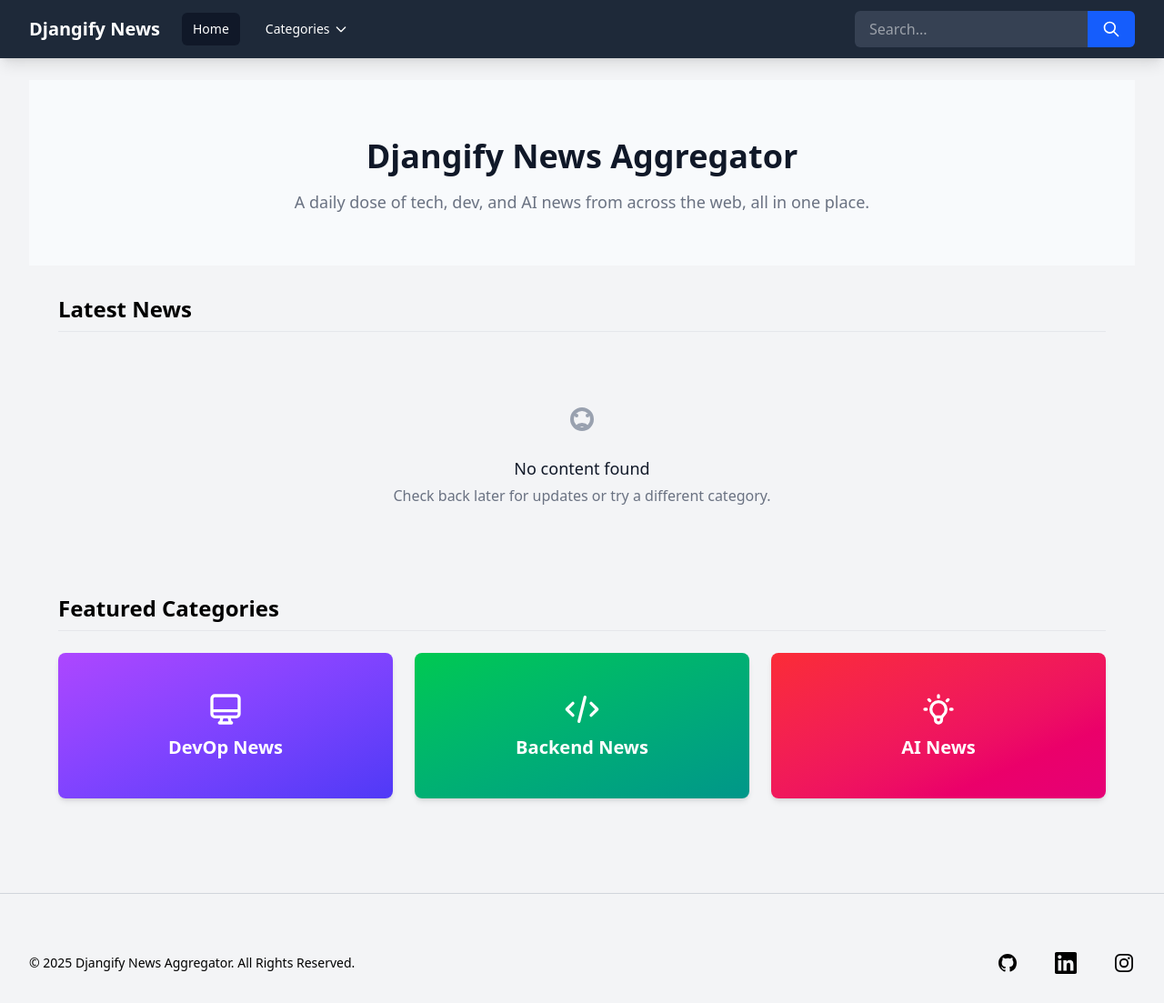
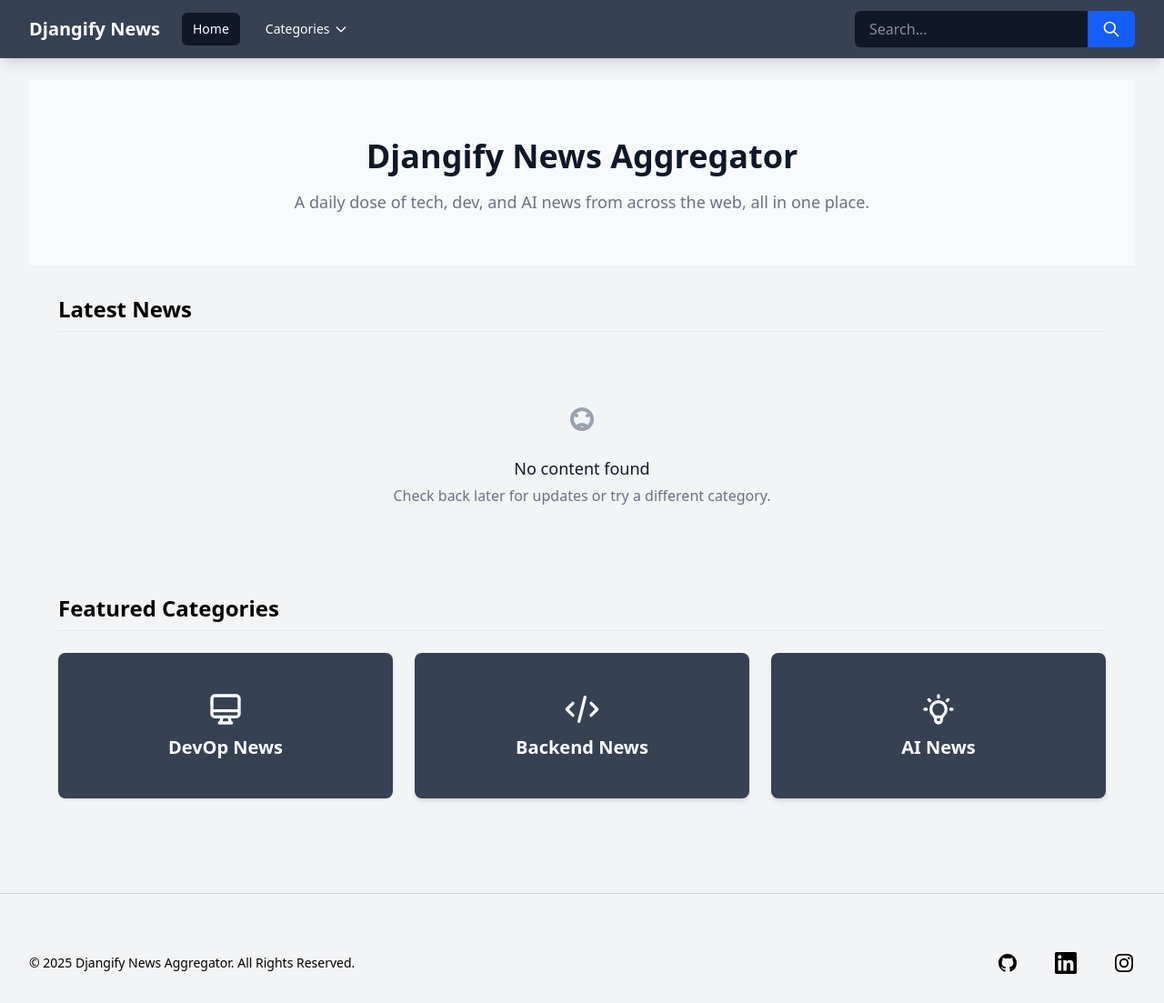
Before and after one commit to djangify/news, a Django app: page / in a window 1280 px wide. Shown: the whole page at 91% size. Run offline with Django 5.2, Linux system fonts and the light colour scheme; data that the repository does not hold is empty; style sheets or scripts are compiled from the project's sources.

Commit message:
Update feed_fetcher to only pull 7 entries rather than 20. Update nav and index templates to change look of site

```diff
--- a/feeds/services/feed_fetcher.py
+++ b/feeds/services/feed_fetcher.py
@@ -31,7 +31,7 @@ class FeedFetcher:
                 feed.save()
                 return
 
-            for entry in parsed_feed.entries[:20]:  # Limit to latest 20 entries
+            for entry in parsed_feed.entries[:7]:  # Limit to latest 7 entries
                 try:
                     # Skip if content already exists
                     if Content.objects.filter(url=entry.link).exists():
--- a/templates/components/nav.html
+++ b/templates/components/nav.html
@@ -1,5 +1,5 @@
 <!-- templates/components/nav.html -->
-<nav class="bg-gray-800 text-white shadow-lg">
+<nav class="bg-gray-700 text-white shadow-lg">
   <div class="max-w-7xl mx-auto px-4 sm:px-6 lg:px-8">
     <div class="flex justify-between h-16">
       <div class="flex items-center">
@@ -10,11 +10,11 @@
 
         <!-- Main Navigation - Desktop -->
         <div class="hidden md:ml-6 md:flex md:space-x-4">
-          <a href="{% url 'home' %}" class="px-3 py-2 rounded-md text-sm font-medium {% if request.path == '/' %}bg-gray-900{% else %}hover:bg-gray-700{% endif %}">Home</a>
+          <a href="{% url 'home' %}" class="px-3 py-2 rounded-md text-sm font-medium {% if request.path == '/' %}bg-gray-900{% else %}hover:bg-gray-900{% endif %}">Home</a>
 
           <!-- Categories Dropdown - Desktop -->
           <div class="relative" x-data="{ open: false }">
-            <button @click="open = !open" type="button" class="px-3 py-2 rounded-md text-sm font-medium hover:bg-gray-700 flex items-center" aria-expanded="false" aria-haspopup="true">
+            <button @click="open = !open" type="button" class="px-3 py-2 rounded-md text-sm font-medium hover:bg-gray-900 flex items-center" aria-expanded="false" aria-haspopup="true">
               Categories
               <svg class="ml-1 h-4 w-4" xmlns="http://www.w3.org/2000/svg" fill="none" viewBox="0 0 24 24" stroke="currentColor">
                 <path stroke-linecap="round" stroke-linejoin="round" stroke-width="2" d="M19 9l-7 7-7-7" />
@@ -33,7 +33,7 @@
       <div class="hidden md:flex items-center">
         <div class="relative">
           <form action="{% url 'search' %}" method="get" class="flex">
-            <input type="text" name="q" placeholder="Search..." class="bg-gray-700 text-white rounded-l-md px-4 py-2 focus:outline-none focus:ring-2 focus:ring-blue-500 w-64">
+            <input type="text" name="q" placeholder="Search..." class="bg-gray-900 text-white rounded-l-md px-4 py-2 focus:outline-none focus:ring-2 focus:ring-blue-500 w-64">
             <button type="submit" class="bg-blue-600 hover:bg-blue-700 text-white px-4 py-2 rounded-r-md">
               <svg xmlns="http://www.w3.org/2000/svg" class="h-5 w-5" fill="none" viewBox="0 0 24 24" stroke="currentColor">
                 <path stroke-linecap="round" stroke-linejoin="round" stroke-width="2" d="M21 21l-6-6m2-5a7 7 0 11-14 0 7 7 0 0114 0z" />
@@ -45,7 +45,7 @@
 
       <!-- Mobile menu button -->
       <div class="flex items-center md:hidden">
-        <button type="button" id="mobile-menu-button" class="inline-flex items-center justify-center p-2 rounded-md text-gray-400 hover:text-white hover:bg-gray-700 focus:outline-none focus:ring-2 focus:ring-inset focus:ring-white">
+        <button type="button" id="mobile-menu-button" class="inline-flex items-center justify-center p-2 rounded-md text-gray-400 hover:text-white hover:bg-gray-900 focus:outline-none focus:ring-2 focus:ring-inset focus:ring-white">
           <svg class="h-6 w-6" xmlns="http://www.w3.org/2000/svg" fill="none" viewBox="0 0 24 24" stroke="currentColor" id="menu-icon">
             <path stroke-linecap="round" stroke-linejoin="round" stroke-width="2" d="M4 6h16M4 12h16M4 18h16" />
           </svg>
@@ -60,7 +60,7 @@
   <!-- Mobile menu, show/hide based on menu state -->
   <div class="md:hidden hidden" id="mobile-menu">
     <div class="px-2 pt-2 pb-3 space-y-1 sm:px-3">
-      <a href="{% url 'home' %}" class="block px-3 py-2 rounded-md text-base font-medium {% if request.path == '/' %}bg-gray-900 text-white{% else %}text-gray-300 hover:bg-gray-700 hover:text-white{% endif %}">Home</a>
+      <a href="{% url 'home' %}" class="block px-3 py-2 rounded-md text-base font-medium {% if request.path == '/' %}bg-gray-700 text-white{% else %}text-gray-300 hover:bg-gray-700 hover:text-white{% endif %}">Home</a>
 
       <!-- Categories dropdown for mobile -->
       <div id="mobile-categories-menu" class="relative">
--- a/templates/index.html
+++ b/templates/index.html
@@ -59,7 +59,7 @@
     <h2 class="text-2xl font-bold mb-6 pb-2 border-b border-gray-200">Featured Categories</h2>
     <div class="grid grid-cols-1 md:grid-cols-3 gap-6">
       <!-- Tech Category Card -->
-      <a href="{% url 'category' 'devops' %}" class="group block bg-gradient-to-br from-purple-500 to-indigo-600 rounded-lg shadow-md overflow-visible h-40">
+      <a href="{% url 'category' 'devops' %}" class="bg-gray-700 rounded-lg shadow-sm overflow-visible h-40">
         <div class="h-full flex items-center justify-center px-6 transition-transform duration-300 group-hover:scale-105">
           <div class="text-center text-white">
             <svg xmlns="http://www.w3.org/2000/svg" class="h-10 w-10 mx-auto mb-2" fill="none" viewBox="0 0 24 24" stroke="currentColor">
@@ -71,7 +71,7 @@
       </a>
 
       <!-- Backend Category Card -->
-      <a href="{% url 'category' 'backend' %}" class="group block bg-gradient-to-br from-green-500 to-teal-600 rounded-lg shadow-md overflow-visible h-40">
+      <a href="{% url 'category' 'backend' %}" class="bg-gray-700 rounded-lg shadow-md overflow-visible h-40">
         <div class="h-full flex items-center justify-center px-6 transition-transform duration-300 group-hover:scale-105">
           <div class="text-center text-white">
             <svg xmlns="http://www.w3.org/2000/svg" class="h-10 w-10 mx-auto mb-2" fill="none" viewBox="0 0 24 24" stroke="currentColor">
@@ -83,7 +83,7 @@
       </a>
 
       <!-- AI Category Card -->
-      <a href="{% url 'category' 'ai' %}" class="group block bg-gradient-to-br from-red-500 to-pink-600 rounded-lg shadow-md overflow-visible h-40">
+      <a href="{% url 'category' 'ai' %}" class="bg-gray-700 rounded-lg shadow-md overflow-visible h-40">
         <div class="h-full flex items-center justify-center px-6 transition-transform duration-300 group-hover:scale-105">
           <div class="text-center text-white">
             <svg xmlns="http://www.w3.org/2000/svg" class="h-10 w-10 mx-auto mb-2" fill="none" viewBox="0 0 24 24" stroke="currentColor">
```
